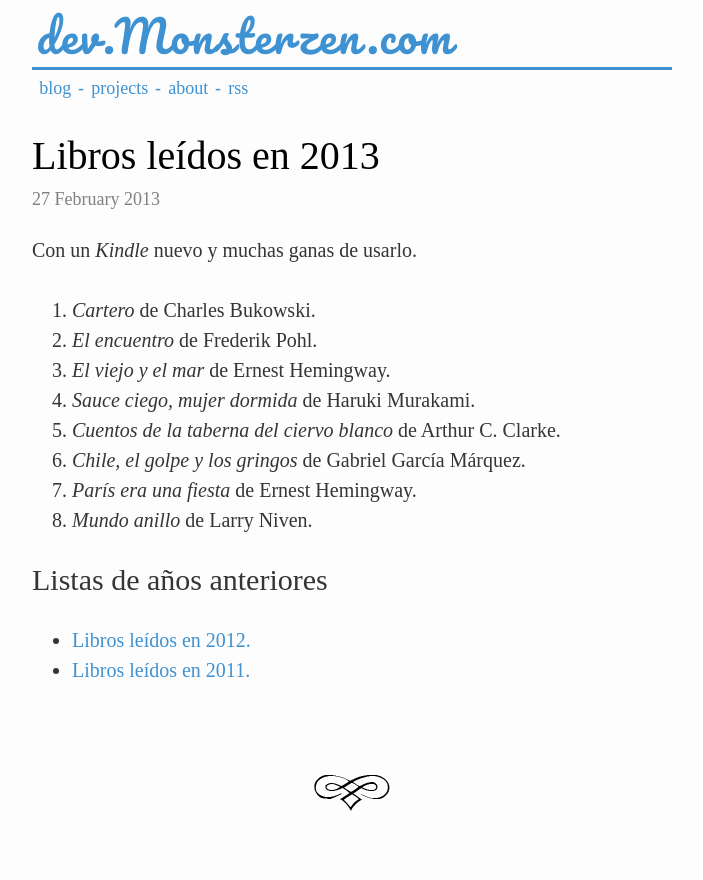
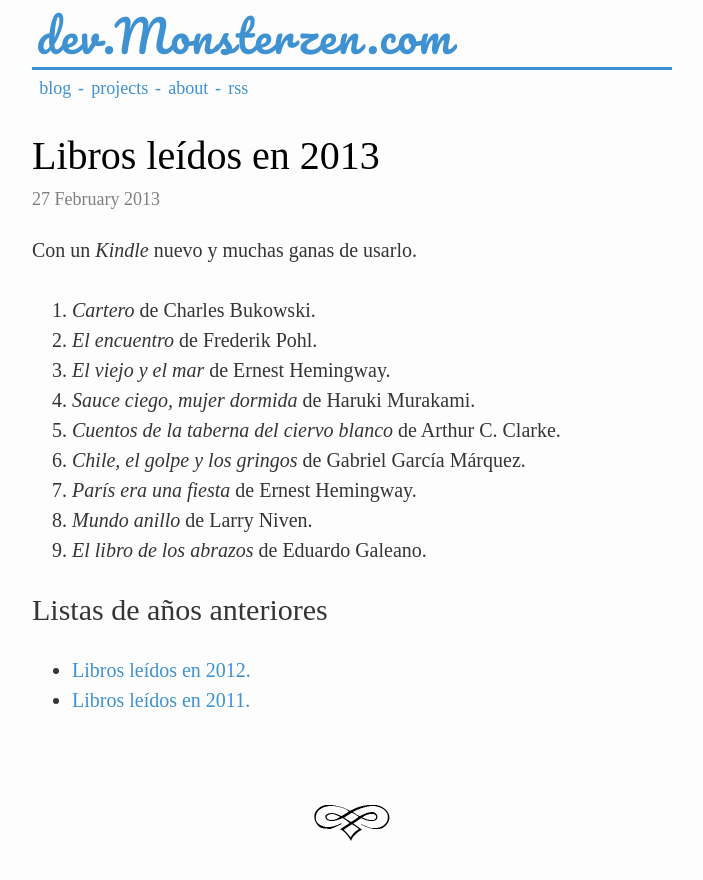
Before and after one commit to jfcalvo/jfcalvo.github.com, a Jekyll site: the page built from _posts/2013-02-27-libros-leidos-en-2013.markdown, in a window 1280 px wide. Shown: the top 880 px of the page, without its empty margins (288-991 px from the left). Built offline with Jekyll 4.4.1, drawn with Linux system fonts in a browser that asks for light colours; some web fonts are replaced.

Commit message:
Add El Libro de los abrazos

```diff
--- a/_posts/2013-02-27-libros-leidos-en-2013.markdown
+++ b/_posts/2013-02-27-libros-leidos-en-2013.markdown
@@ -16,6 +16,7 @@ Con un *Kindle* nuevo y muchas ganas de usarlo.
 6. *Chile, el golpe y los gringos* de Gabriel García Márquez.
 7. *París era una fiesta* de Ernest Hemingway.
 8. *Mundo anillo* de Larry Niven.
+9. *El libro de los abrazos* de Eduardo Galeano.
 
 ## Listas de años anteriores
 
```
